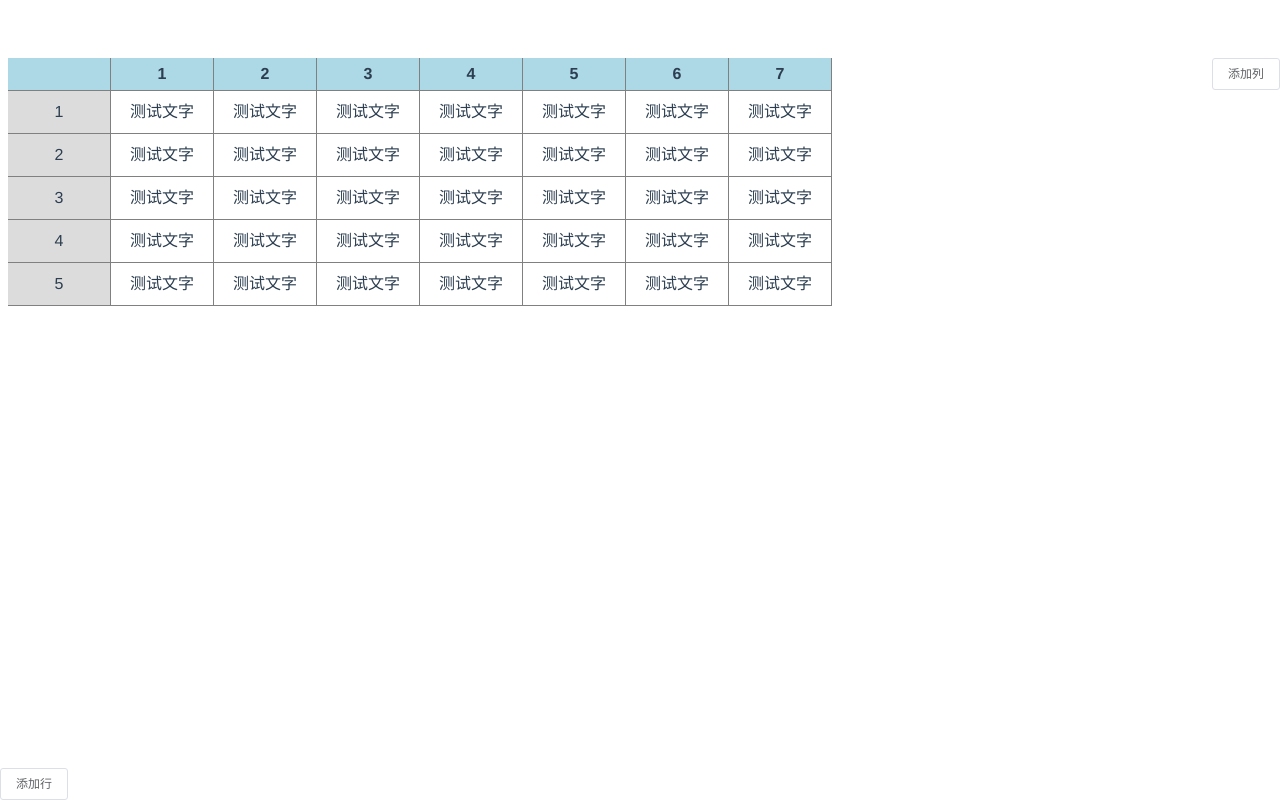
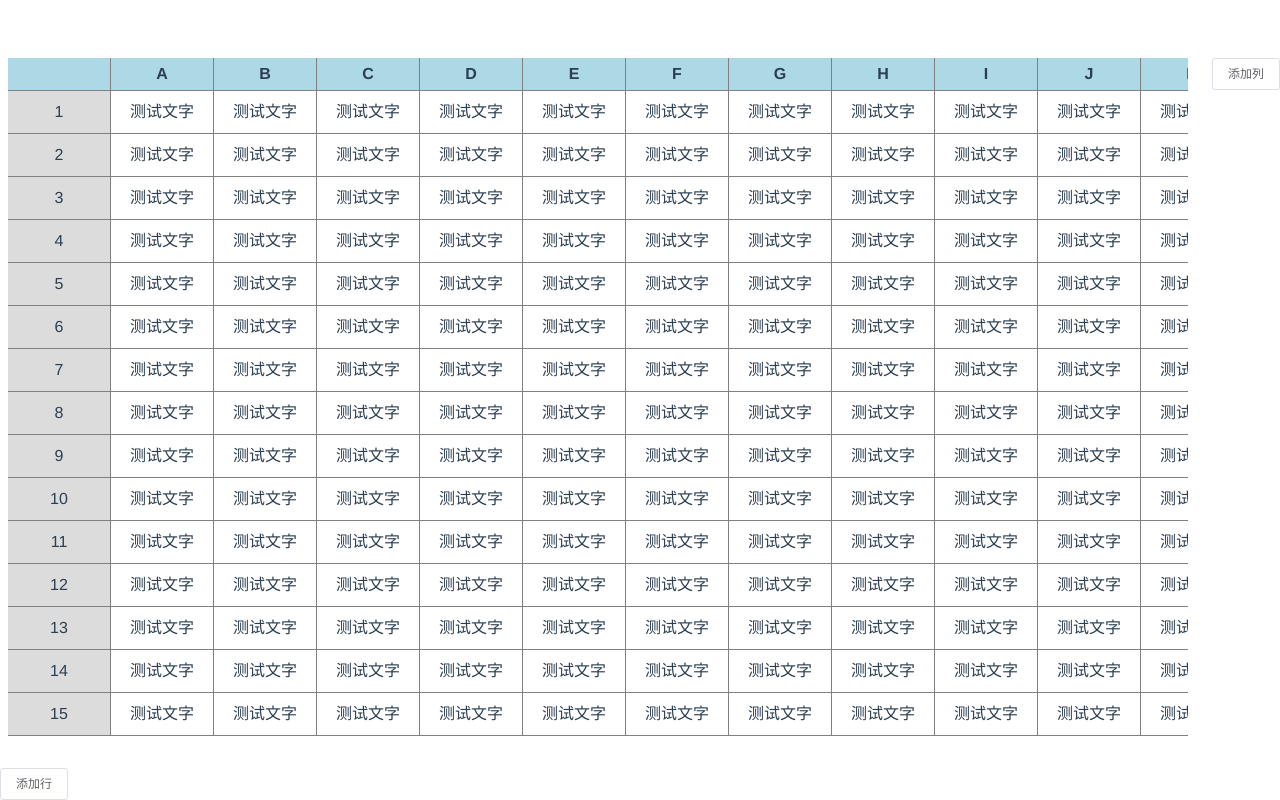
Before and after one commit to stefan-ysh/excel, a Vue app: page / in a window 1280 px wide. Built offline with nearby package versions, Linux system fonts and the light colour scheme; the HTML template or start-up script is replaced by a standard one.

Commit message:
Update Home.vue

```diff
--- a/src/views/Home.vue
+++ b/src/views/Home.vue
@@ -5,7 +5,7 @@
       style="display: flex; align-items: center; justify-content: center"
     >
       <div v-if="currentCell.id" style="display: flex; align-items: center">
-        <!-- {{ currentCell.tr }}行{{ currentCell.td }}列  -->
+        {{ currentCell.tr }}行{{ currentCell.td }}列
         填充色:
         <el-color-picker
           v-model="currentCell.style.background"
@@ -32,8 +32,12 @@
       <table cellspacing="0">
         <thead>
           <tr>
-            <th v-for="(th, _thi) in thList" :key="_thi">
-              {{ th.title === 0 ? "" : th.title }}
+            <th
+              :style="currentCell.td === th.index ? 'background:grey' : ''"
+              v-for="(th, _thi) in thList"
+              :key="_thi"
+            >
+              {{ _thi === 0 ? "" : letterList[_thi - 1] }}
             </th>
             <el-button
               style="position: fixed; right: 0"
@@ -47,12 +51,20 @@
         <tbody class="tBody">
           <tr v-for="(tr, _tri) in trList" :key="_tri">
             <td
-              :style="_tdi === 0 ? '' : convertStyle(td.style)"
+              :style="
+                _tdi === 0 && currentCell.tr === td.tr
+                  ? 'background:grey'
+                  : _tdi === 0
+                  ? ''
+                  : convertStyle(td.style)
+              "
               v-for="(td, _tdi) in tr.tdList"
               :key="_tdi"
-              :class="`
+              :class="
+                `
                 ${currentCell.id === td.id ? 'active' : ''}
-              `"
+              `
+              "
               @click.stop="_tdi === 0 ? null : clickCell(td)"
               @dblclick="editCell(td)"
             >
@@ -95,6 +107,35 @@ export default {
   name: "Excel",
   data() {
     return {
+      // letterList: ['a', 'b', 'c', 'd', 'e', 'f', 'g', 'h', 'i', 'j', 'k', 'l', 'm', 'n', 'o', 'p', 'q', 'r', 's', 't', 'u', 'v', 'w', 'x', 'y', 'z']
+      letterList: [
+        "A",
+        "B",
+        "C",
+        "D",
+        "E",
+        "F",
+        "G",
+        "H",
+        "I",
+        "J",
+        "K",
+        "L",
+        "M",
+        "N",
+        "O",
+        "P",
+        "Q",
+        "R",
+        "S",
+        "T",
+        "U",
+        "V",
+        "W",
+        "X",
+        "Y",
+        "Z"
+      ],
       thList: [],
       trList: [],
       currentCell: {},
@@ -104,8 +145,8 @@ export default {
         background: "",
         color: "",
         "text-align": "",
-        "font-weight": 0,
-      },
+        "font-weight": 0
+      }
     };
   },
   created() {
@@ -149,24 +190,25 @@ export default {
       return str;
     },
     init() {
-      for (let index = 0; index < 8; index++) {
+      for (let index = 0; index < 20; index++) {
         this.thList.push({
           title: index,
+          index: index
         });
       }
-      for (let index = 0; index < 5; index++) {
+      for (let index = 0; index < 15; index++) {
         let tdList = [];
-        for (let i = 0; i < 8; i++) {
+        for (let i = 0; i < 20; i++) {
           tdList.push({
             value: i === 0 ? index + 1 : "测试文字",
             id: `${index + 1}${i + 1}`,
             tr: index + 1,
             td: i + 1,
-            style: Object.assign({}, this.cellStyle),
+            style: Object.assign({}, this.cellStyle)
           });
         }
         this.trList.push({
-          tdList,
+          tdList
         });
       }
     },
@@ -189,7 +231,7 @@ export default {
           id: `${this.trList.length + 1}${i + 1}`,
           tr: this.trList.length + 1,
           td: i + 1,
-          style: Object.assign({}, this.cellStyle),
+          style: Object.assign({}, this.cellStyle)
         });
       }
       this.trList.push({ tdList });
@@ -201,11 +243,12 @@ export default {
           id: `${i + 1}${this.thList.length + 1}`,
           tr: i + 1,
           td: this.thList.length + 1,
-          style: Object.assign({}, this.cellStyle),
+          style: Object.assign({}, this.cellStyle)
         });
       });
       this.thList.push({
         title: this.thList.length,
+        index: this.thList.length
       });
     },
     save() {
@@ -213,8 +256,8 @@ export default {
       console.log({
         tableData: {
           thList: this.thList,
-          trList: this.trList,
-        },
+          trList: this.trList
+        }
       });
     },
     cancelEdit() {
@@ -222,9 +265,9 @@ export default {
     },
     calcelEdit() {
       this.currentCell = {};
-    },
+    }
   },
-  computed: {},
+  computed: {}
 };
 </script>
 <style lang="less" scoped>
@@ -259,6 +302,7 @@ export default {
       display: inline-block;
       height: 40px;
       line-height: 40px;
+      word-break: keep-all;
     }
   }
   th {
```
